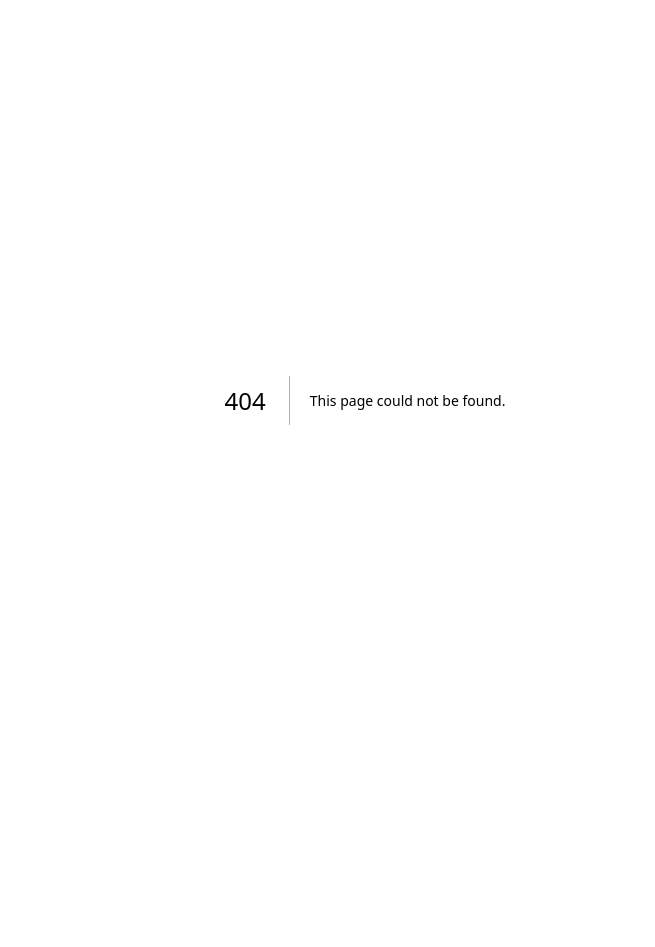
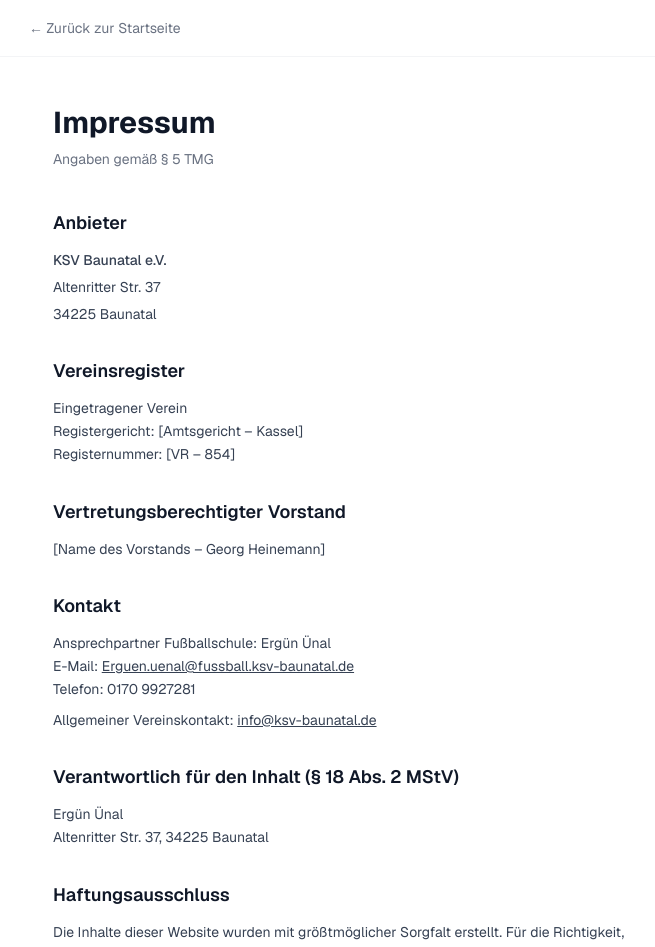
Before and after one commit to serkandurna48-oss/Sommercamps, a Next.js app in the folder frontend/: page /impressum in a window 1280 px wide. Before the commit this address had no page. Shown: the top 947 px of the page, without its empty margins (275-930 px from the left). Before the commit the page ends 800 px from the top, so only its background shows below. Built offline with nearby package versions, Linux system fonts and the light colour scheme.

Commit message:
price, impressum, payment logic

```diff
--- a/frontend/app/components/RegistrationForm.tsx
+++ b/frontend/app/components/RegistrationForm.tsx
@@ -131,6 +131,10 @@
 
   return errors
 }
+
+// Online-Zahlung nur anzeigen, wenn NEXT_PUBLIC_STRIPE_ENABLED=true gesetzt ist.
+// Solange Stripe nicht live ist, wird stattdessen ein Hinweis angezeigt.
+const STRIPE_ENABLED = process.env.NEXT_PUBLIC_STRIPE_ENABLED === 'true'
 
 export default function RegistrationForm() {
   const searchParams = useSearchParams()
@@ -337,6 +341,7 @@
         </div>
 
         {/* Stripe Online-Zahlung */}
+        {STRIPE_ENABLED ? (
           <div className="rounded-xl border border-gray-200 bg-gray-50 px-4 py-4 text-sm space-y-3">
             <p className="font-semibold text-gray-900">Jetzt bequem online bezahlen</p>
             <p className="text-gray-600">Bezahlen Sie den Campbeitrag sicher per Kreditkarte über Stripe.</p>
@@ -351,8 +356,14 @@
             {checkoutError && (
               <p className="text-red-600 text-xs">{checkoutError}</p>
             )}
-          <p className="text-xs text-gray-400 text-center">Alternativ können Sie auch per Überweisung bezahlen (siehe unten).</p>
+            <p className="text-xs text-gray-400 text-center">Alternativ können Sie auch per Überweisung bezahlen (siehe oben).</p>
           </div>
+        ) : (
+          <div className="rounded-xl border border-gray-200 bg-gray-50 px-4 py-4 text-sm">
+            <p className="font-semibold text-gray-500">Online-Zahlung bald verfügbar</p>
+            <p className="text-gray-400 text-xs mt-1">Bitte überweise den Campbeitrag per Banküberweisung (siehe oben).</p>
+          </div>
+        )}
 
         {/* Nächste Schritte */}
         <div className="rounded-xl border border-gray-200 bg-gray-50 px-4 py-4 text-sm space-y-3">
--- /dev/null
+++ b/frontend/app/impressum/page.tsx
@@ -0,0 +1,90 @@
+import type { Metadata } from 'next'
+import Link from 'next/link'
+
+export const metadata: Metadata = {
+  title: 'Impressum – KSV Baunatal Fußballschule',
+  description: 'Impressum der Fußballschule KSV Baunatal.',
+}
+
+export default function ImpressumPage() {
+  return (
+    <div className="min-h-screen bg-white">
+      <header className="border-b border-gray-100 px-6 py-4">
+        <div className="max-w-2xl mx-auto">
+          <Link href="/" className="text-sm text-gray-500 hover:text-gray-900 transition-colors">
+            ← Zurück zur Startseite
+          </Link>
+        </div>
+      </header>
+
+      <main className="max-w-2xl mx-auto px-6 py-12">
+        <h1 className="text-3xl font-bold text-gray-900 mb-2">Impressum</h1>
+        <p className="text-gray-500 text-sm mb-10">Angaben gemäß § 5 TMG</p>
+
+        <div className="space-y-8 text-sm leading-relaxed text-gray-700">
+
+          <section>
+            <h2 className="text-lg font-semibold text-gray-900 mb-3">Anbieter</h2>
+            <address className="not-italic space-y-1">
+              <p className="font-medium">KSV Baunatal e.V.</p>
+              <p>Altenritter Str. 37</p>
+              <p>34225 Baunatal</p>
+            </address>
+          </section>
+
+          <section>
+            <h2 className="text-lg font-semibold text-gray-900 mb-3">Vereinsregister</h2>
+            <p>Eingetragener Verein</p>
+            <p>Registergericht: [Amtsgericht – Kassel]</p>
+            <p>Registernummer: [VR – 854]</p>
+          </section>
+
+          <section>
+            <h2 className="text-lg font-semibold text-gray-900 mb-3">Vertretungsberechtigter Vorstand</h2>
+            <p>[Name des Vorstands – Georg Heinemann]</p>
+          </section>
+
+          <section>
+            <h2 className="text-lg font-semibold text-gray-900 mb-3">Kontakt</h2>
+            <p>Ansprechpartner Fußballschule: Ergün Ünal</p>
+            <p>
+              E-Mail:{' '}
+              <a href="mailto:Erguen.uenal@fussball.ksv-baunatal.de" className="underline hover:text-gray-900">
+                Erguen.uenal@fussball.ksv-baunatal.de
+              </a>
+            </p>
+            <p>Telefon: 0170 9927281</p>
+            <p className="mt-2">
+              Allgemeiner Vereinskontakt:{' '}
+              <a href="mailto:info@ksv-baunatal.de" className="underline hover:text-gray-900">
+                info@ksv-baunatal.de
+              </a>
+            </p>
+          </section>
+
+          <section>
+            <h2 className="text-lg font-semibold text-gray-900 mb-3">Verantwortlich für den Inhalt (§ 18 Abs. 2 MStV)</h2>
+            <p>Ergün Ünal</p>
+            <p>Altenritter Str. 37, 34225 Baunatal</p>
+          </section>
+
+          <section>
+            <h2 className="text-lg font-semibold text-gray-900 mb-3">Haftungsausschluss</h2>
+            <p>
+              Die Inhalte dieser Website wurden mit größtmöglicher Sorgfalt erstellt. Für die Richtigkeit,
+              Vollständigkeit und Aktualität der Inhalte können wir jedoch keine Gewähr übernehmen.
+            </p>
+          </section>
+
+        </div>
+      </main>
+
+      <footer className="border-t border-gray-100 px-6 py-6 text-center text-xs text-gray-400">
+        © 2026 KSV Baunatal e.V. ·{' '}
+        <Link href="/" className="underline hover:text-gray-700">Startseite</Link>
+        {' · '}
+        <Link href="/datenschutz" className="underline hover:text-gray-700">Datenschutz</Link>
+      </footer>
+    </div>
+  )
+}
--- a/frontend/app/page.tsx
+++ b/frontend/app/page.tsx
@@ -48,6 +48,9 @@
     text: 'Jedes Kind bekommt ein offizielles KSV-Trikot und einen Teilnehmerpokal mit nach Hause.',
   },
 ]
+
+// ── Campbeitrag – nur hier anpassen ─────────────────────────────────────────
+const CAMP_PRICE = '149 €' // TODO: echten Preis eintragen
 
 const CAMPS = [
   { label: 'Sommercamp I',  date: '29.06. – 02.07.2026', value: '29.06.–02.07.2026', tag: 'Sommer' },
@@ -112,12 +115,13 @@
               </div>
 
               {/* Schnellfakten */}
-              <div className="mt-12 pt-8 border-t border-white/10 grid grid-cols-2 sm:grid-cols-4 gap-6">
+              <div className="mt-12 pt-8 border-t border-white/10 grid grid-cols-2 sm:grid-cols-5 gap-6">
                 {[
-                  { value: '3',         label: 'Camp-Termine 2026' },
-                  { value: '4 Tage',    label: 'je Camp' },
-                  { value: '5 – 12',    label: 'Jahre' },
-                  { value: 'Baunatal',  label: 'KSV-Vereinsgelände' },
+                  { value: '3',          label: 'Camp-Termine 2026' },
+                  { value: '4 Tage',     label: 'je Camp' },
+                  { value: '5 – 12',     label: 'Jahre' },
+                  { value: CAMP_PRICE,   label: 'Campbeitrag' },
+                  { value: 'Baunatal',   label: 'KSV-Vereinsgelände' },
                 ].map(f => (
                   <div key={f.label}>
                     <p className="text-xl sm:text-2xl font-bold text-white tabular-nums">{f.value}</p>
@@ -218,6 +222,7 @@
                     <p className="font-bold text-gray-900 text-lg mb-1">{c.label}</p>
                     <p className="text-[#CC0000] font-semibold text-sm">{c.date}</p>
                     <p className="text-gray-400 text-xs mt-2">4 Tage · Kinder 5–12 Jahre</p>
+                    <p className="text-gray-900 font-bold text-sm mt-2">{CAMP_PRICE}</p>
                   </div>
                   <a
                     href={`/?week=${encodeURIComponent(c.value)}#anmeldung`}
@@ -381,12 +386,20 @@
                 Deine Daten werden ausschließlich zur Abwicklung der Camp-Anmeldung genutzt.
                 Rechtsgrundlage: Art.&nbsp;6 Abs.&nbsp;1 lit.&nbsp;b DSGVO.
               </p>
-              <Link
-                href="/datenschutz"
-                className="inline-block mt-3 text-sm text-gray-400 underline underline-offset-2 hover:text-gray-200 transition-colors"
-              >
-                Vollständige Datenschutzerklärung →
-              </Link>
+              <div className="mt-3 flex flex-wrap gap-3">
+                <Link
+                  href="/datenschutz"
+                  className="text-sm text-gray-400 underline underline-offset-2 hover:text-gray-200 transition-colors"
+                >
+                  Datenschutzerklärung
+                </Link>
+                <Link
+                  href="/impressum"
+                  className="text-sm text-gray-400 underline underline-offset-2 hover:text-gray-200 transition-colors"
+                >
+                  Impressum
+                </Link>
+              </div>
             </div>
           </div>
           <div className="border-t border-gray-800 pt-6 text-xs text-gray-600 text-center">
```
Also changed, not shown: 2 other files (tests, documents, lock files or other folders). Lines whose indentation alone changed are shown as unchanged.
